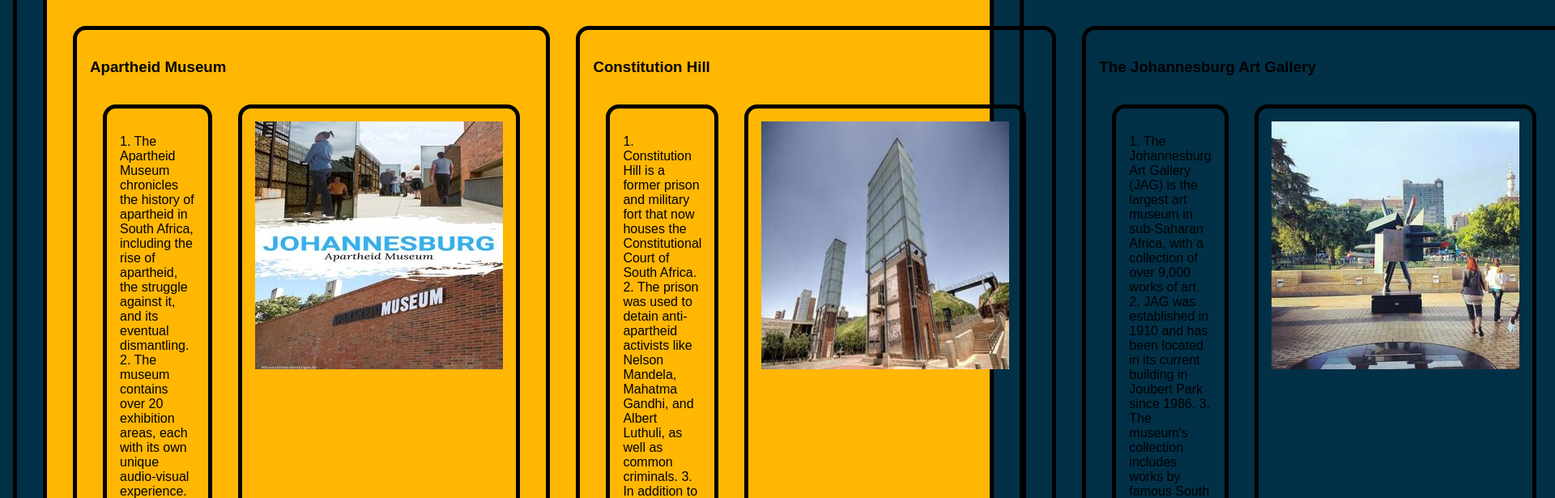
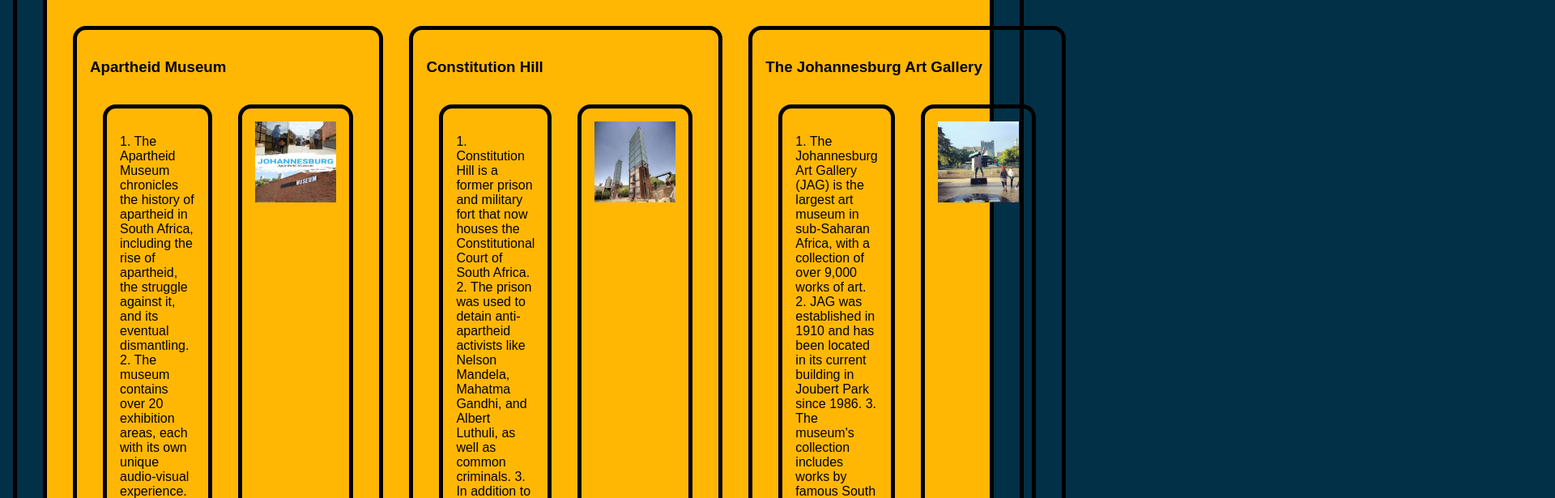
Before and after one commit to PeterManda19/basic-web-page, a plain HTML site: page my-webpage.html in a window 1280 px wide. Shown: the part 1821-2436 px from the top of the page at 81% size, 1920 px wide, since content can reach past the window. Drawn offline with Linux system fonts and the light colour scheme.

Commit message:
historic places

```diff
--- a/my-webpage.html
+++ b/my-webpage.html
@@ -119,7 +119,7 @@
               3. The museum's exhibits include artifacts, photographs, and multimedia displays that provide a powerful and immersive experience of apartheid's impact on South Africa and its people.
             </p>
           </div>
-          <div class="float-img-right box width-span"><img src="images/apartheid-museum.jpeg" alt="Apartheid Museum"></div>
+          <div class="float-img-right box width-span"><img src="images/apartheid-museum.jpeg" alt="Apartheid Museum" width="100"></div>
         </div>
       </div>
       <div class="box">
@@ -132,7 +132,7 @@
               3. In addition to the court and prison museums, Constitution Hill also contains an art gallery, a bookshop, and a restaurant.
             </p>
           </div>
-          <div class="float-img-left box width-span"><img src="images/constitution-hill.jpeg" alt="Constitution Hill"></div>
+          <div class="float-img-left box width-span"><img src="images/constitution-hill.jpeg" alt="Constitution Hill" width="100"></div>
         </div>
       </div>
       <div class="box">
@@ -145,7 +145,7 @@
               3. The museum's collection includes works by famous South African artists like Gerard Sekoto, William Kentridge, and JH Pierneef, as well as works by international artists like Pablo Picasso, Claude Monet, and Auguste Rodin.
             </p>
           </div>
-          <div class="box float-img-left width-span"><img src="images/johannesburg-art-gallery.jpeg" alt="The Johannesburg Art Gallery"></div>
+          <div class="box float-img-left width-span"><img src="images/johannesburg-art-gallery.jpeg" alt="The Johannesburg Art Gallery" width="100"></div>
         </div>
       </div>
     </div>
```
